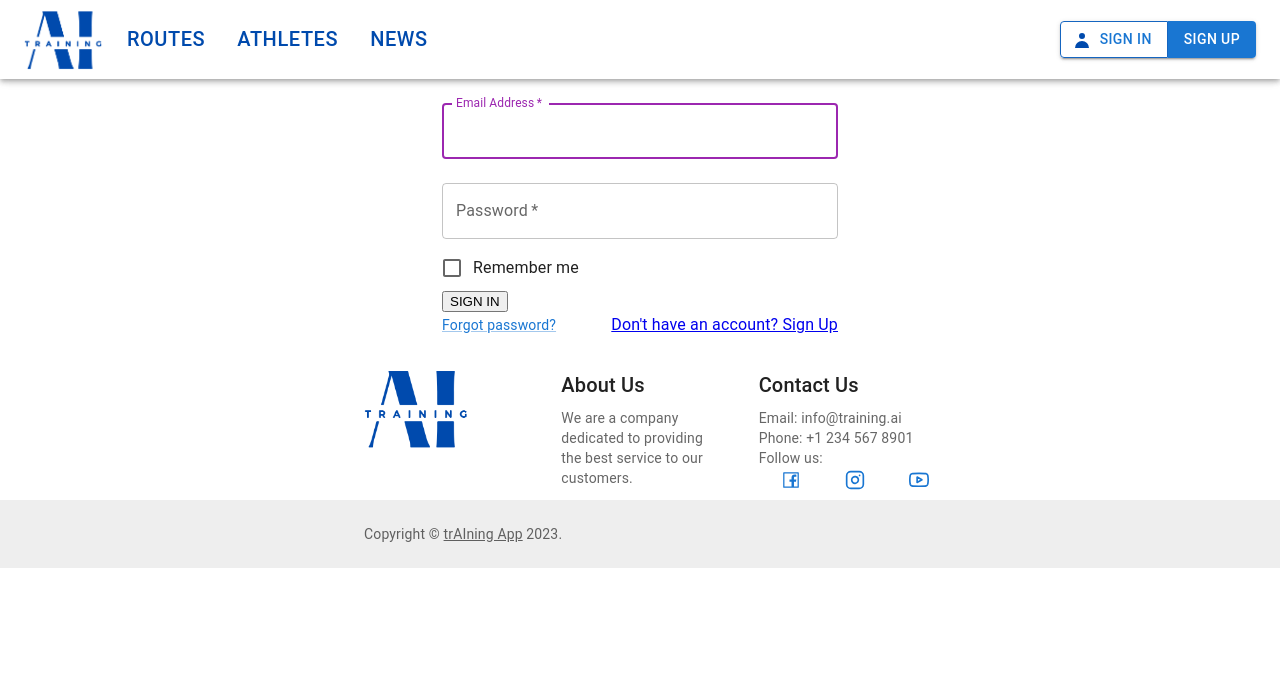
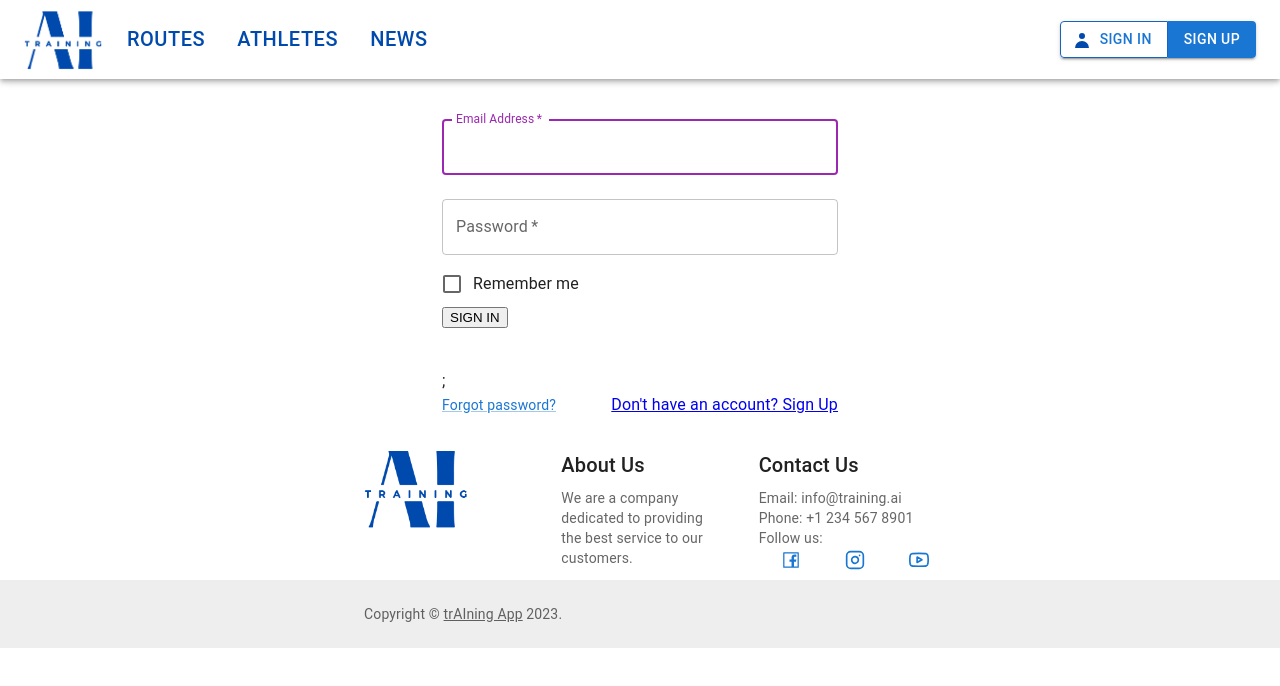
Before and after one commit to carmantegazza/running-app, a React (Create React App) app: page /signin in a window 1280 px wide. Shown: the top 686 px of the page. Built offline with nearby package versions, Linux system fonts and the light colour scheme.

Commit message:
Oauth google OK

```diff
--- a/package.json
+++ b/package.json
@@ -6,11 +6,13 @@
     "@mui/icons-material": "^5.14.15",
     "@mui/material": "^5.14.10",
     "@react-icons/all-files": "^4.1.0",
+    "@react-oauth/google": "^0.11.1",
     "@reduxjs/toolkit": "^1.9.7",
     "@testing-library/jest-dom": "^5.17.0",
     "@testing-library/react": "^13.4.0",
     "@testing-library/user-event": "^13.5.0",
     "axios": "^1.5.1",
+    "jwt-decode": "^4.0.0",
     "react": "^18.2.0",
     "react-dom": "^18.2.0",
     "react-redux": "^8.1.3",
--- a/src/App.js
+++ b/src/App.js
@@ -1,37 +1,30 @@
-import { BrowserRouter, Routes, Route } from "react-router-dom"
+import { Routes, Route } from "react-router-dom";
 import NavBar from "./components/NavBar/NavBar";
 import About from "./components/About/About";
 import Home from "./components/Home/Home";
-import { CSSTransition } from 'react-transition-group';
-import { useSelector, useDispatch } from 'react-redux';
+import { useSelector, useDispatch } from "react-redux";
 import RoutesPage from "./components/RoutesPage/RoutesPage";
 import RouteDetails from "./components/RouteDetails/RouteDetails";
 import EventDetails from "./components/EventDetails/EventDetails";
 import Stickyfooter from "./components/Sticky-footer/sticky-footer";
-import SignIn from './components/SignIn/SignIn';
-import SignUp from './components/SignUp/SignUp';
-import Snack from './components/Snackbar/Snackbar';
+import SignIn from "./components/SignIn/SignIn";
+import SignUp from "./components/SignUp/SignUp";
+import Snack from "./components/Snackbar/Snackbar";
 
-export const urlBackend = "http://localhost:5000"
+export const urlBackend = "http://localhost:4000";
 
 export default function App() {
-  const dispatch = useDispatch()
-  const showNav = useSelector(store => store.appReducer.showNav)
+  const dispatch = useDispatch();
+  const showNav = useSelector((store) => store.appReducer.showNav);
+  const user = useSelector((store) => store.userReducer.user);
 
   return (
-
     <div className="App">
       <Snack />
-      <div className='nav_menuOpen' onMouseOver={() => dispatch({ type: "showNav", payload: true })} ></div>
-
-      <CSSTransition
-        in={showNav}
-        timeout={500} // Duración de la animación en milisegundos
-        classNames="fade" // Nombre de la clase CSS para la transición
-        unmountOnExit
-      >
-
-      </CSSTransition>
+      <div
+        className="nav_menuOpen"
+        onMouseOver={() => dispatch({ type: "showNav", payload: true })}
+      ></div>
       <NavBar />
       <Routes>
         <Route path="/" element={<Home />} />
@@ -39,11 +32,10 @@ export default function App() {
         <Route path="/routes" element={<RoutesPage />}></Route>
         <Route path="/routes/:id" element={<RouteDetails />}></Route>
         <Route path="/events/:id" element={<EventDetails />}></Route>
-          <Route path="/signin" element={<SignIn />} />
-          <Route path="/signup" element={<SignUp />} />
+        {!user && <Route path="/signin" element={<SignIn />} />}
+        {!user && <Route path="/signup" element={<SignUp />} />}
       </Routes>
-        <Stickyfooter/>
-
+      <Stickyfooter />
     </div>
   );
 }
--- a/src/components/SignIn/SignIn.jsx
+++ b/src/components/SignIn/SignIn.jsx
@@ -12,6 +12,8 @@ import Container from '@mui/material/Container';
 import { Link as LinkRouter } from 'react-router-dom'
 import userActions from '../../redux/actions/userActions';
 import { useDispatch } from 'react-redux';
+import { GoogleLogin } from '@react-oauth/google';
+import { jwtDecode } from "jwt-decode";
 
 export default function SignIn() {
     const dispatch = useDispatch()
@@ -26,14 +28,26 @@ export default function SignIn() {
             };
             dispatch(userActions.signInUser(userData))
         };
+        const googleSubmit = async (event) => {
+
+            const token = event.credential;
+            const decoded = await jwtDecode(token);
+            console.log(decoded)
+            const userData = {
+                email: decoded.email,
+                password: decoded.family_name+"AMD23google",
+                from: "google"
+            };
+
+                dispatch(userActions.signInUser(userData))
+        };
 
         return (
             <div className='form_container'>
                 <div className='complement_container'>
                     <div className='letter_container'>
-                    <div className='letter_container_text'>
-
-                    </div>
+                        <p>
+                        </p>
                     </div>
                     <div className='image_container'></div>
                 </div>
@@ -84,8 +98,13 @@ export default function SignIn() {
                                 <span>
                                     SIGN IN
                                 </span>
-
                             </button>
+                            <GoogleLogin
+                                onSuccess={googleSubmit}
+                                onError={() => {
+                                    console.log('Login Failed');
+                                }}
+                            />;
                             <Grid container>
                                 <Grid item xs>
                                     <Link href="#" variant="body2">
--- a/src/components/SignUp/SignUp.jsx
+++ b/src/components/SignUp/SignUp.jsx
@@ -1,20 +1,21 @@
-import * as React from 'react';
-// import '../styles/AppBarMUI.css'
-// import '../styles/Forms.css'
-import CssBaseline from '@mui/material/CssBaseline';
-import TextField from '@mui/material/TextField';
-import FormControlLabel from '@mui/material/FormControlLabel';
-import Checkbox from '@mui/material/Checkbox';
-import Link from '@mui/material/Link';
-import Grid from '@mui/material/Grid';
-import Box from '@mui/material/Box';
-import Container from '@mui/material/Container';
-import { Link as LinkRouter } from 'react-router-dom'
-import userActions from '../../redux/actions/userActions';
-import { useDispatch } from 'react-redux';
+import * as React from "react";
+import CssBaseline from "@mui/material/CssBaseline";
+import TextField from "@mui/material/TextField";
+import FormControlLabel from "@mui/material/FormControlLabel";
+import Checkbox from "@mui/material/Checkbox";
+import Link from "@mui/material/Link";
+import Grid from "@mui/material/Grid";
+import Box from "@mui/material/Box";
+import Container from "@mui/material/Container";
+import { Link as LinkRouter, useNavigate } from "react-router-dom";
+import userActions from "../../redux/actions/userActions";
+import { useDispatch } from "react-redux";
+import { GoogleLogin } from "@react-oauth/google";
+import { jwtDecode } from "jwt-decode";
 
 export default function SignUp() {
     const dispatch = useDispatch()
+    const navigate = useNavigate()
 
     const handleSubmit = (event) => {
         event.preventDefault();
@@ -24,17 +25,36 @@ export default function SignUp() {
             password: data.get('password'),
             firstName: data.get('firstName'),
             lastName: data.get('lastName'),
-            from:"signUp-form"
+            from: "signUp-form"
         };
         dispatch(userActions.signUpUser(userData))
+        navigate('/signin')
+    };
 
+    const googleSubmit = async (event) => {
+
+        const token = event.credential;
+        const decoded = await jwtDecode(token);
+        console.log(decoded)
+        const userData = {
+            email: decoded.email,
+            password: decoded.family_name+"AMD23google",
+            firstName: decoded.given_name,
+            lastName: decoded.family_name,
+            from: "google"
+        };
+
+            dispatch(userActions.signUpUser(userData))
+            navigate('/signin')
     };
+
 
     return (
         <div className='form_container'>
             <div className='complement_container'>
                 <div className='letter_container'>
                     <p>
+
                     </p>
                 </div>
                 <div className='image_container'></div>
@@ -122,6 +142,12 @@ export default function SignUp() {
                                 SIGN UP
                             </span>
                         </button>
+                        <GoogleLogin
+                            onSuccess={googleSubmit}
+                            onError={() => {
+                                console.log('Login Failed');
+                            }}
+                        />;
                         <Grid container>
                             <Grid item xs>
                                 <Link href="#" variant="body2">
--- a/src/components/Snackbar/Snackbar.jsx
+++ b/src/components/Snackbar/Snackbar.jsx
@@ -1,10 +1,8 @@
 import React from 'react';
-// import '../styles/App.css'
 import Snackbar from '@mui/material/Snackbar';
 import Stack from '@mui/material/Stack';
 import { IconButton } from '@mui/material';
 import CloseIcon from '@mui/icons-material/Close';
-//material ui
 import MuiAlert from '@mui/material/Alert';
 import { useDispatch, useSelector } from 'react-redux'
 
@@ -60,7 +58,7 @@ function Snack() {
                             (<>{showSnackbar.message}</>) :
                             <ul>
                                 {showSnackbar.message.map(message =>
-                                    <li>{message}</li>
+                                    <li>{message.message}</li>
                                 )}
                             </ul>
                         }
--- a/src/index.js
+++ b/src/index.js
@@ -7,6 +7,7 @@ import { BrowserRouter } from 'react-router-dom';
 import { configureStore } from '@reduxjs/toolkit';
 import { Provider } from 'react-redux'
 import mainReducer from './redux/reducers/mainReducer';
+import { GoogleOAuthProvider } from '@react-oauth/google';
 
 const reduxStore = configureStore({ reducer: mainReducer })
 
@@ -14,9 +15,11 @@ const root = ReactDOM.createRoot(document.getElementById('root'));
 root.render(
 
  <Provider store={reduxStore}>
+  <GoogleOAuthProvider clientId="478026476083-p7etbhheefgflbe53eeo4ffd00agv7ck.apps.googleusercontent.com">
     <BrowserRouter>
       <App />
     </BrowserRouter>
+    </GoogleOAuthProvider>
   </Provider>
 );
 
--- a/src/redux/actions/userActions.js
+++ b/src/redux/actions/userActions.js
@@ -47,7 +47,7 @@ const userActions = {
     },
     SignOutUser: (closeuser) => {
         return async (dispatch, getState) => {
-            const user = await axios.post(`${urlBackend}/api/auth/signOut`, { closeuser })
+            const user = await axios.post(`${urlBackend}/api/auth/signout`, { closeuser })
             localStorage.removeItem('token')
             dispatch({ type: 'user', payload: null });
             return user
```
Also changed, not shown: 1 other file (tests, documents, lock files or other folders). Lines whose indentation alone changed are shown as unchanged.
